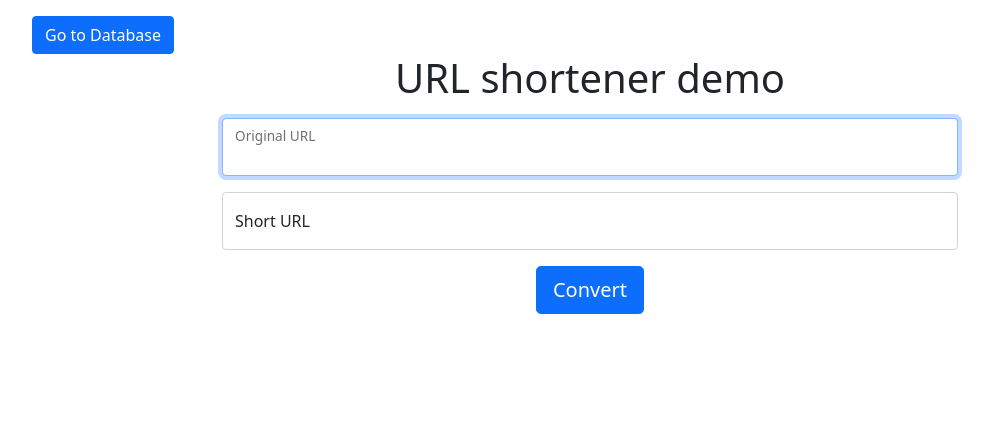
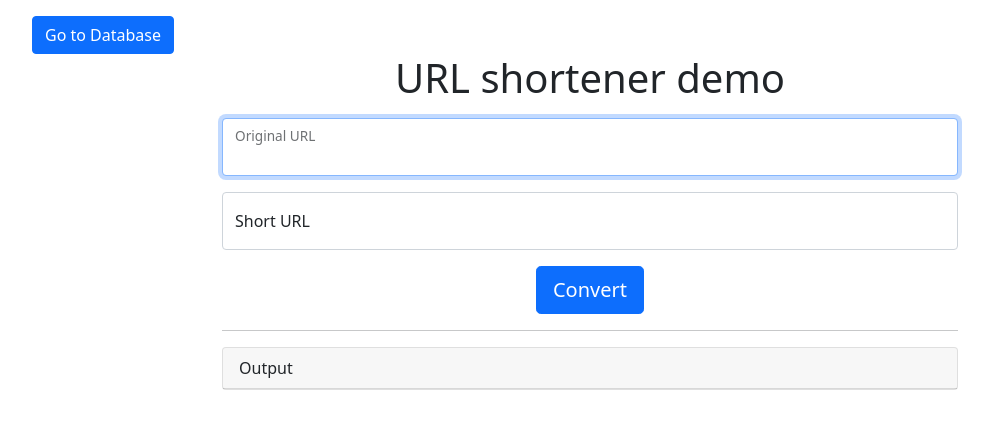
Before and after one commit to Engui-Lin/605-Flask-Demo, a Flask app: page / in a window 1280 px wide. Shown: the top 429 px of the page, without its empty margins (50-1043 px from the left). Run offline with Flask 2, Linux system fonts and the light colour scheme.

Commit message:
updated index.html

```diff
--- a/templates/index.html
+++ b/templates/index.html
@@ -27,10 +27,16 @@
             </div>
             </form>
 
-            {% if short_url %}
             <hr>
-            <span><a href="{{ short_url }}" target="_blank">{{ short_url }}</a></span>
-            {% endif %}
+            <div class="card text-bg-primary mb-3" style="max-width: 100%">
+                <div class="card-header">Output</div>
+                {% if short_url %}
+                <div class="card-body">
+                    <span><a href="{{ short_url }}" target="_blank">{{ short_url }}</a></span>
+                </div>
+                {% endif %}
+              </div>
+
         </div>
         <div class="col-md-2"></div>
     </div>
```
Also changed, not shown: demo.db.
